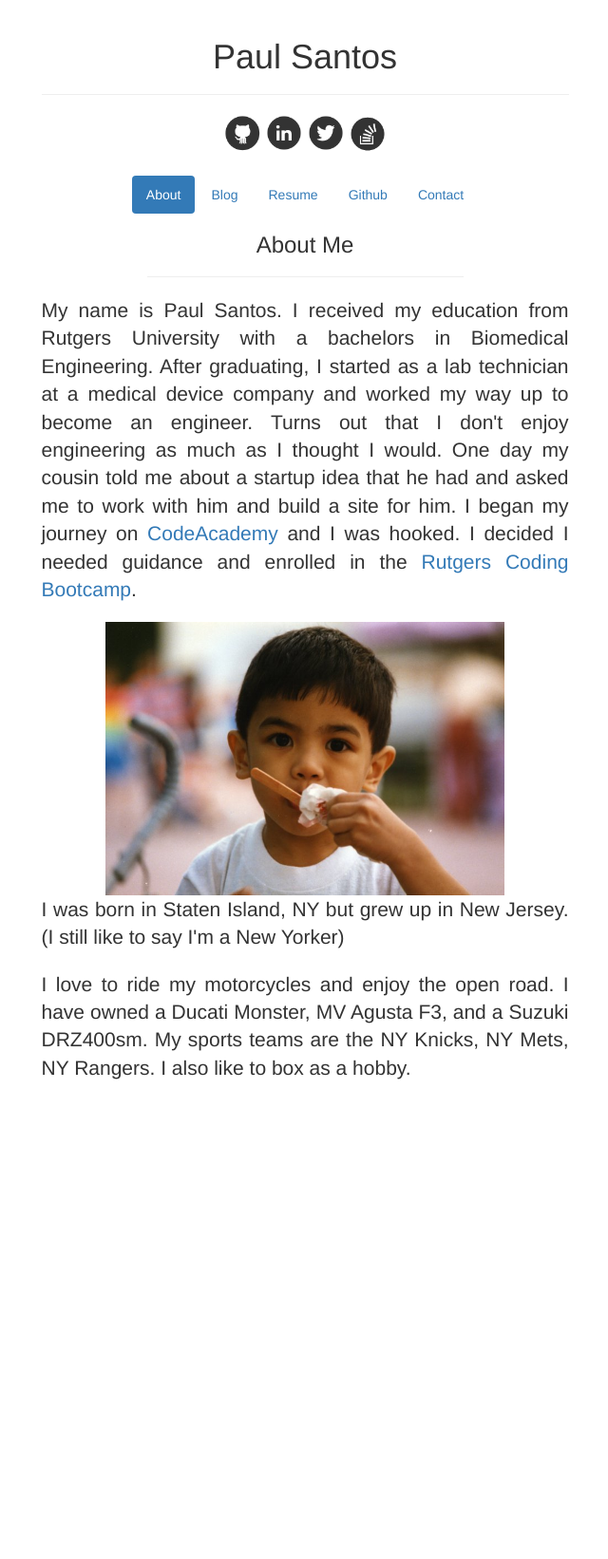
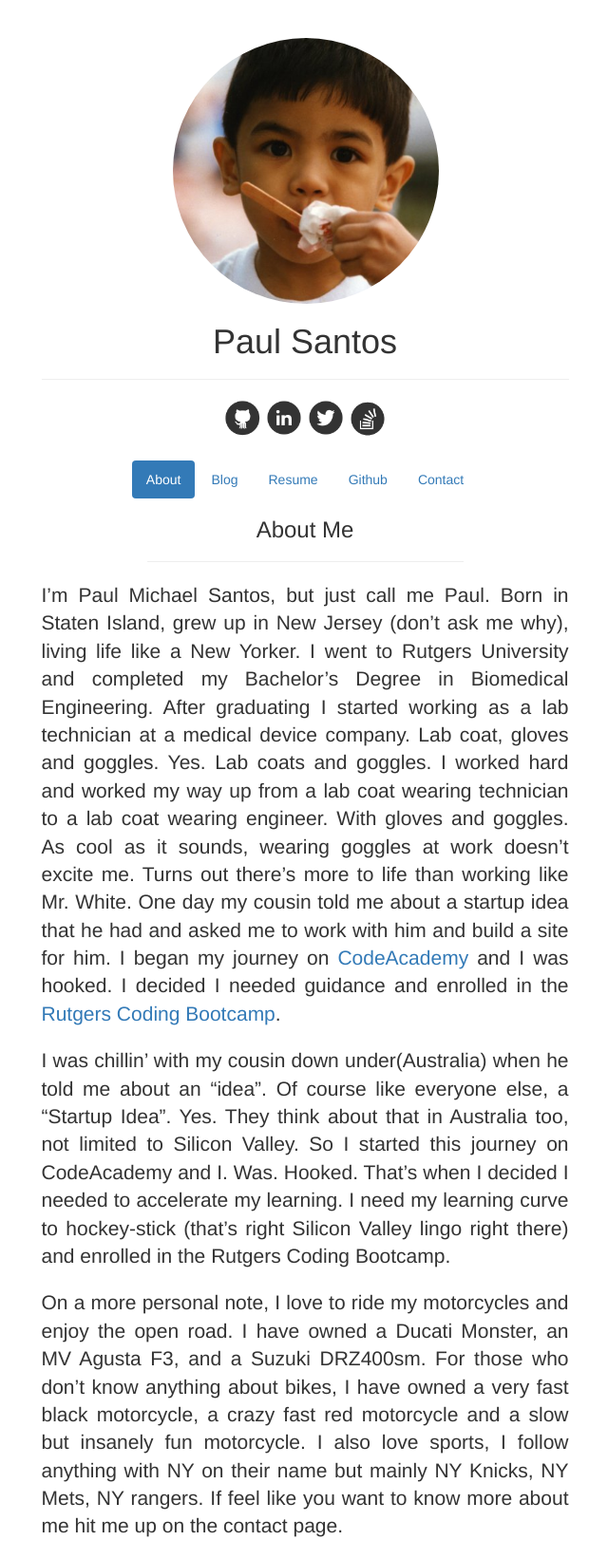
Before and after one commit to paulducsantos/my-portfolio, a PHP site: page / in a window 1280 px wide. Shown: the whole page at 95% size, without its empty margins (319-959 px from the left). Before the commit the page ends 1137 px from the top, so only its background shows below. Run offline with PHP 8.4, Linux system fonts and the light colour scheme; some libraries are stand-ins or nearby versions.

Commit message:
added more content to the about me section and moved the picture to the top

```diff
--- a/about.html
+++ b/about.html
@@ -15,6 +15,9 @@
     <div class="row">
       <div class="col-md-6 col-md-offset-3 text-center">
         <div class="page-header text-center">
+          <div class="center-photo">
+            <div class="center-cropped"></div>
+          </div>
           <h1>Paul Santos</h1>
         </div> <!-- end page-header -->
         <div class="social">
@@ -48,12 +51,12 @@
             <div class="spacing"></div>
             <h3>About Me</h3>
             <hr />
-            <p class="lead">My name is Paul Santos. I received my education from Rutgers University with a bachelors in Biomedical Engineering.  After graduating, I started as a lab technician at a medical device company and worked my way up to become an engineer.  Turns out that I don't enjoy engineering as much as I thought I would.  One day my cousin told me about a startup idea that he had and asked me to work with him and build a site for him.  I began my journey on <a href="www.CodeAcademy.com"> CodeAcademy</a> and I was hooked.  I decided I needed guidance and enrolled in the <a href="http://codingbootcamp.rutgers.edu/learn-more/?utm_campaign=TC%20-%20Branded&utm_keyword=rutgers%20coding%20bootcamp&utm_source=google&utm_medium=cpc&k=rutgers%20coding%20bootcamps=google">Rutgers Coding Bootcamp</a>.</p>
+            <p class="lead">I’m Paul Michael Santos, but just call me Paul. Born in Staten Island, grew up in New Jersey (don’t ask me why), living life like a New Yorker. I went to Rutgers University and completed my Bachelor’s Degree in Biomedical Engineering. After graduating I started working as a lab technician at a medical device company. Lab coat, gloves and goggles. Yes. Lab coats and goggles. I worked hard and worked my way up from a lab coat wearing technician to a lab coat wearing engineer. With gloves and goggles. As cool as it sounds, wearing goggles at work doesn’t excite me. Turns out there’s more to life than working like Mr. White.  One day my cousin told me about a startup idea that he had and asked me to work with him and build a site for him.  I began my journey on <a href="www.CodeAcademy.com"> CodeAcademy</a> and I was hooked.  I decided I needed guidance and enrolled in the <a href="http://codingbootcamp.rutgers.edu/learn-more/?utm_campaign=TC%20-%20Branded&utm_keyword=rutgers%20coding%20bootcamp&utm_source=google&utm_medium=cpc&k=rutgers%20coding%20bootcamps=google">Rutgers Coding Bootcamp</a>.</p>
 
-            <img id="profile_img" src="images/babypicture.jpg">
 
-            <p class="lead">I was born in Staten Island, NY but grew up in New Jersey. (I still like to say I'm a New Yorker)</p>
-            <p class="lead">I love to ride my motorcycles and enjoy the open road.  I have owned a Ducati Monster, MV Agusta F3, and a Suzuki DRZ400sm.  My sports teams are the NY Knicks, NY Mets, NY Rangers.  I also like to box as a hobby.</p>
+
+            <p class="lead">I was chillin’ with my cousin down under(Australia) when he told me about an “idea”. Of course like everyone else, a “Startup Idea”.  Yes. They think about that in Australia too, not limited to Silicon Valley. So I started this journey on CodeAcademy and I. Was. Hooked. That’s when I decided I needed to accelerate my learning. I need my learning curve to hockey-stick (that’s right Silicon Valley lingo right there) and enrolled in the Rutgers Coding Bootcamp.</p>
+            <p class="lead">On a more personal note, I love to ride my motorcycles and enjoy the open road. I have owned a Ducati Monster, an MV Agusta F3, and a Suzuki DRZ400sm. For those who don’t know anything about bikes, I have owned a very fast black motorcycle, a crazy fast red motorcycle and a slow but insanely fun motorcycle. I also love sports, I follow anything with NY on their name but mainly NY Knicks, NY Mets, NY rangers. If feel like you want to know more about me hit me up on the contact page.</p>
           </div> <!-- end content text-center tab-pane active -->
 
           <!-- blog section -->
--- a/styles/portfolio.css
+++ b/styles/portfolio.css
@@ -28,12 +28,19 @@ article::first-letter {
   font-size: 200%;
 }
 
-#profile_img {
-  display: block;
-  margin-left: auto;
-  margin-right: auto;
-  width: 30em;
-  height: auto;
+.center-photo {
+  width: 50%;
+  margin: 0 auto;
+}
+
+.center-cropped {
+  background-image: url(../images/babypicture.jpg);
+  background-size: 180%;
+  width: 20em;
+  height: 20em;
+  background-position: center center;
+  background-repeat: no-repeat;
+  border-radius: 50%
 }
 
 .social img {
```
